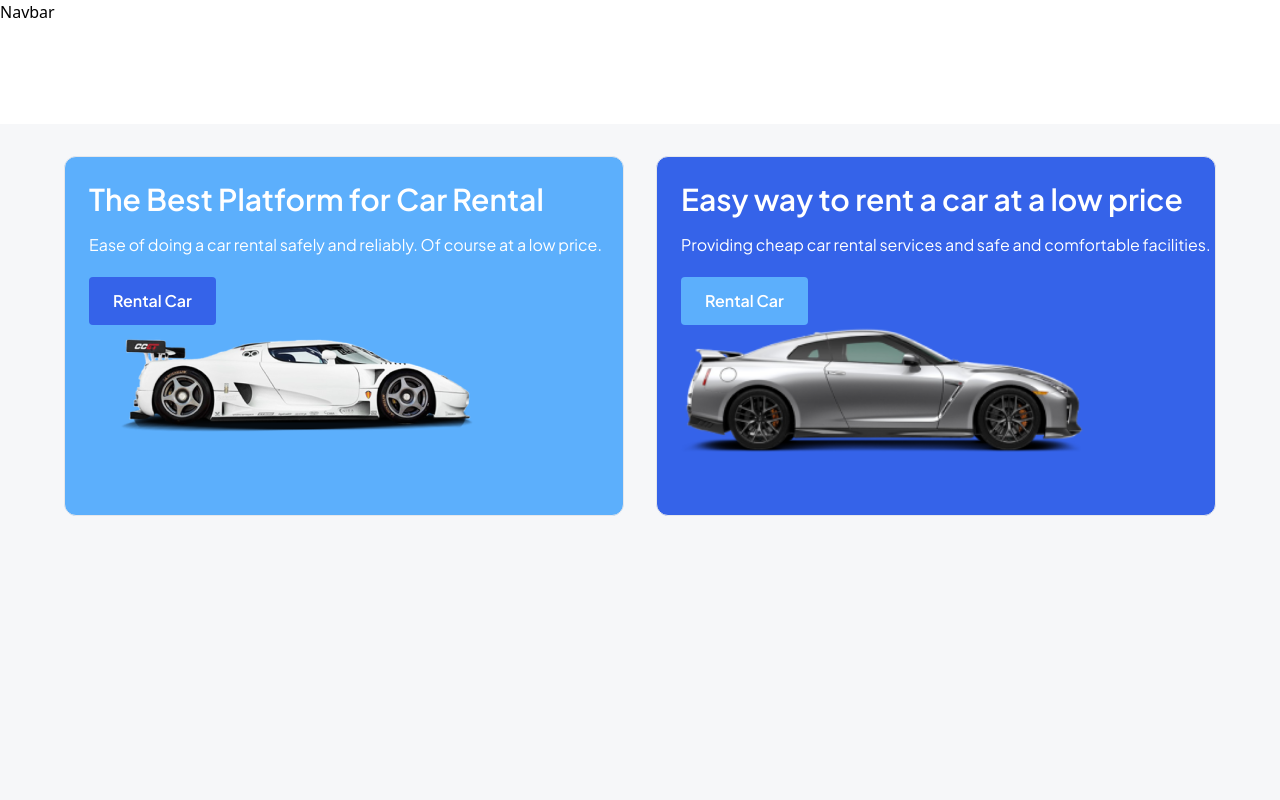
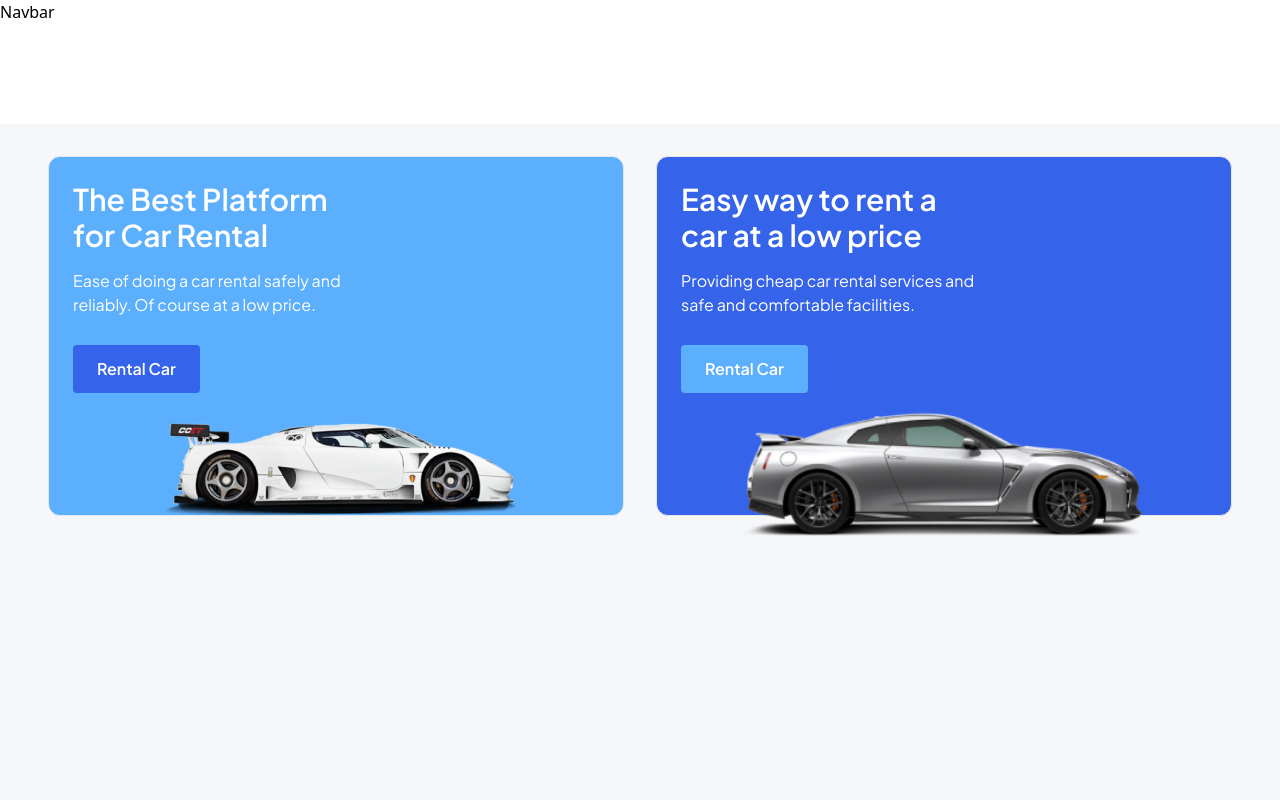
Before and after one commit to AdrienBelhomme/car, a Next.js app: page /car-rent in a window 1280 px wide. Shown: the top 800 px of the page. Built offline with nearby package versions, Linux system fonts and the light colour scheme.

Commit message:
fix carrent home page banner

```diff
--- a/components/CarBanner.jsx
+++ b/components/CarBanner.jsx
@@ -7,15 +7,15 @@ import Button from './Button';
 const CarBanner = (props) => {
   const { title, subtitle, carImg, card, btnColor } = props;
   return (
-    <div className={`${card} w-640 h-360  pl-6 pt-6 card border rounded-xl `}>
-      <div className="justify-start w-284 h-208 flex flex-wrap flex-col">
-        <h1 className="font-jakarta text-white-color font-semibold text-3xl">{title}</h1>
-        <h2 className="font-jakarta text-white-color pt-4">{subtitle}</h2>
-        <div className="pt-5">
-          <Button text="Rental Car" bgColor={btnColor} />
+    <div className={` flex flex-col ${card} w-640 h-360  border rounded-xl`}>
+      <div className=" flex flex-col justify-start  pt-6 pl-6 max-w-xs ">
+        <h1 className=" font-jakarta text-white-color font-semibold text-3xl text-left">{title}</h1>
+        <h2 className=" font-jakarta text-white-color pt-4">{subtitle}</h2>
+        <div className="pt-7">
+          <Button text="Rental Car" bgColor={btnColor} onClick={() => {}} />
         </div>
       </div>
-      <div>
+      <div className="flex justify-center items-center mt-4 mb-4 flex-shrink-1">
         <Image src={carImg} width="406px" height="116px" alt="carimage" priority />
       </div>
     </div>
--- a/pages/car-rent.js
+++ b/pages/car-rent.js
@@ -1,11 +1,9 @@
-import React from 'react';
-
 import { CarBanner } from '../components';
 import image from '../assets/index';
 
 const CarRent = () => (
-  <div className="w-full h-screen mt-124 bg-bg-color-car-app">
-    <div className="flex gap-x-8 pt-8 px-16 ">
+  <div className=" container flex flex-col gap-8 md:justify-center px-4 pt-8 mx-auto space-y-12 md:space-y-0 md:flex-row h-screen mt-124 bg-bg-color-car-app">
+    <div className="item flex max-w-xl">
       <CarBanner
         title="The Best Platform for Car Rental"
         subtitle="Ease of doing a car rental safely and reliably. Of course at a low price."
@@ -13,18 +11,17 @@ const CarRent = () => (
         card="bg-[#5CAFFC]"
         btnColor="bg-btn-blue"
       />
+    </div>
+    <div className=" item hidden md:flex  max-w-xl ">
       <CarBanner
         title="Easy way to rent a car at a low price"
         subtitle="Providing cheap car rental services and safe and comfortable facilities."
         carImg={image.nissangtr}
         card="bg-btn-blue"
         btnColor="bg-[#5CAFFC]"
-
       />
     </div>
-
   </div>
-
 );
 
 export default CarRent;
```
